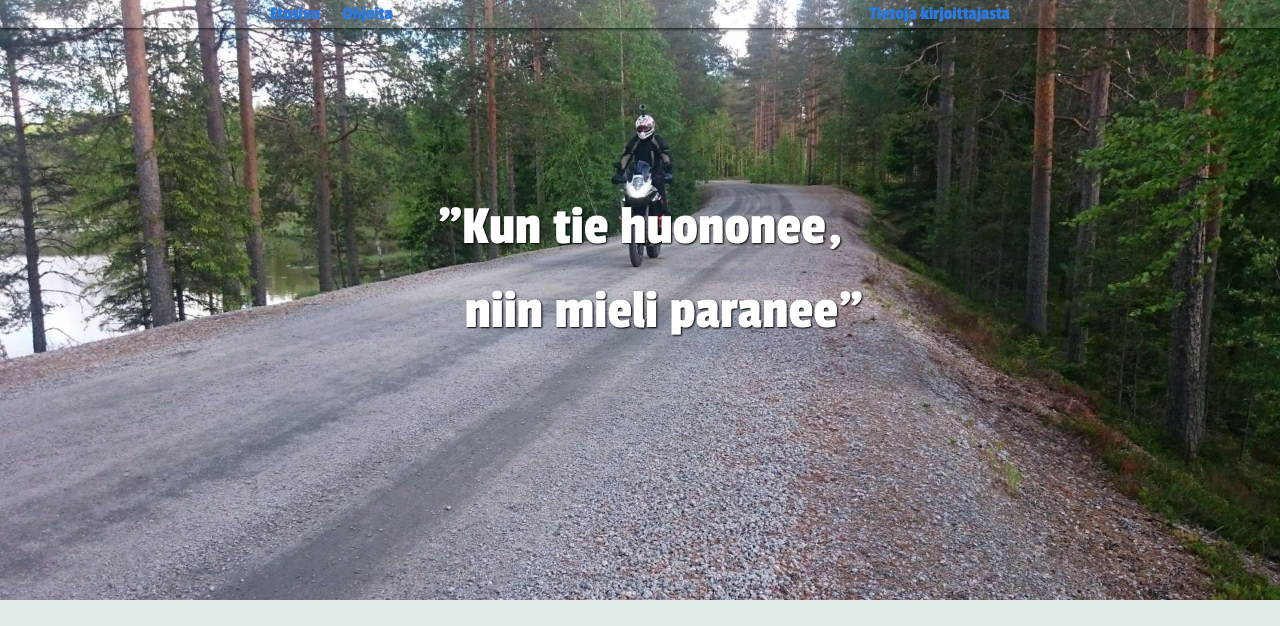
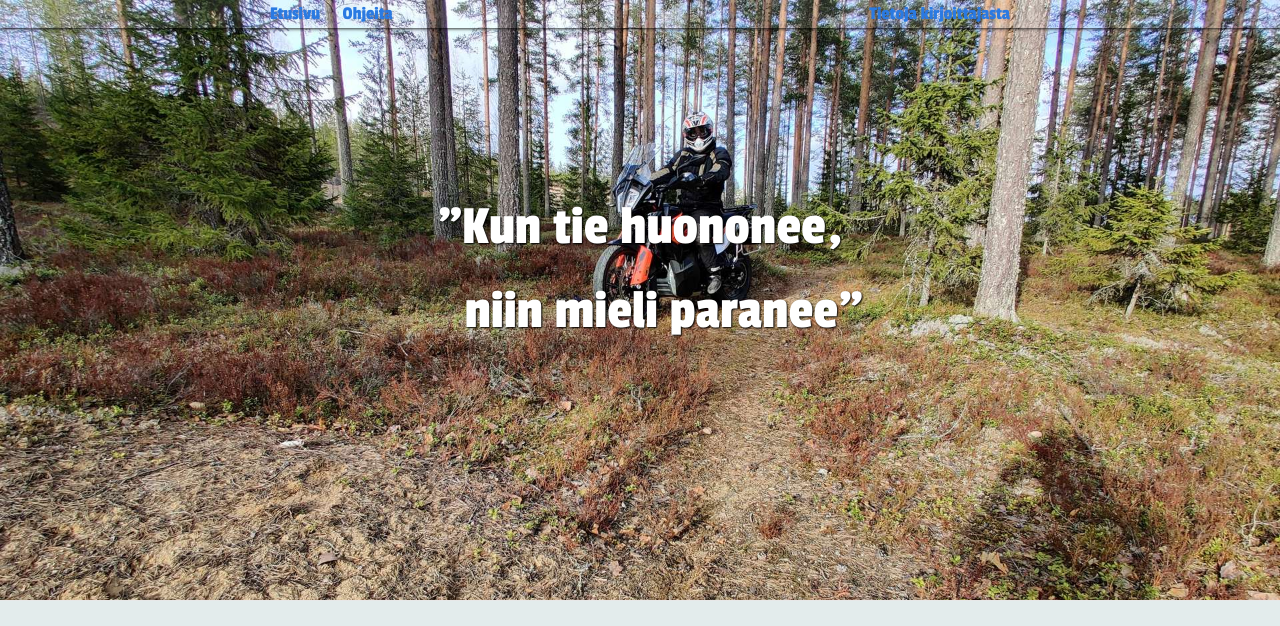
Before and after one commit to seikkailuendurolla/seikkailuendurolla.github.io, a Jekyll site: the page built from index.html, in a window 1280 px wide. Shown: the top 626 px of the page. Built offline with Jekyll 4.4.1, drawn with Linux system fonts in a browser that asks for light colours; some web fonts are replaced; comment, search, counter and statistics services are not loaded; grey boxes are pictures that could not be loaded.

Commit message:
Etusivun taustakuvan vaihto

```diff
--- a/index.html
+++ b/index.html
@@ -1,7 +1,7 @@
 ---
 layout: default
 header_slogan_class: white
-header_image_style: "background-image: url('/assets/ktm-1190-adventure-r-1.jpg')"
+header_image_style: "background-image: url('/assets/ktm790adventure.jpg')"
 ---
 
 <script type="text/javascript">
```
